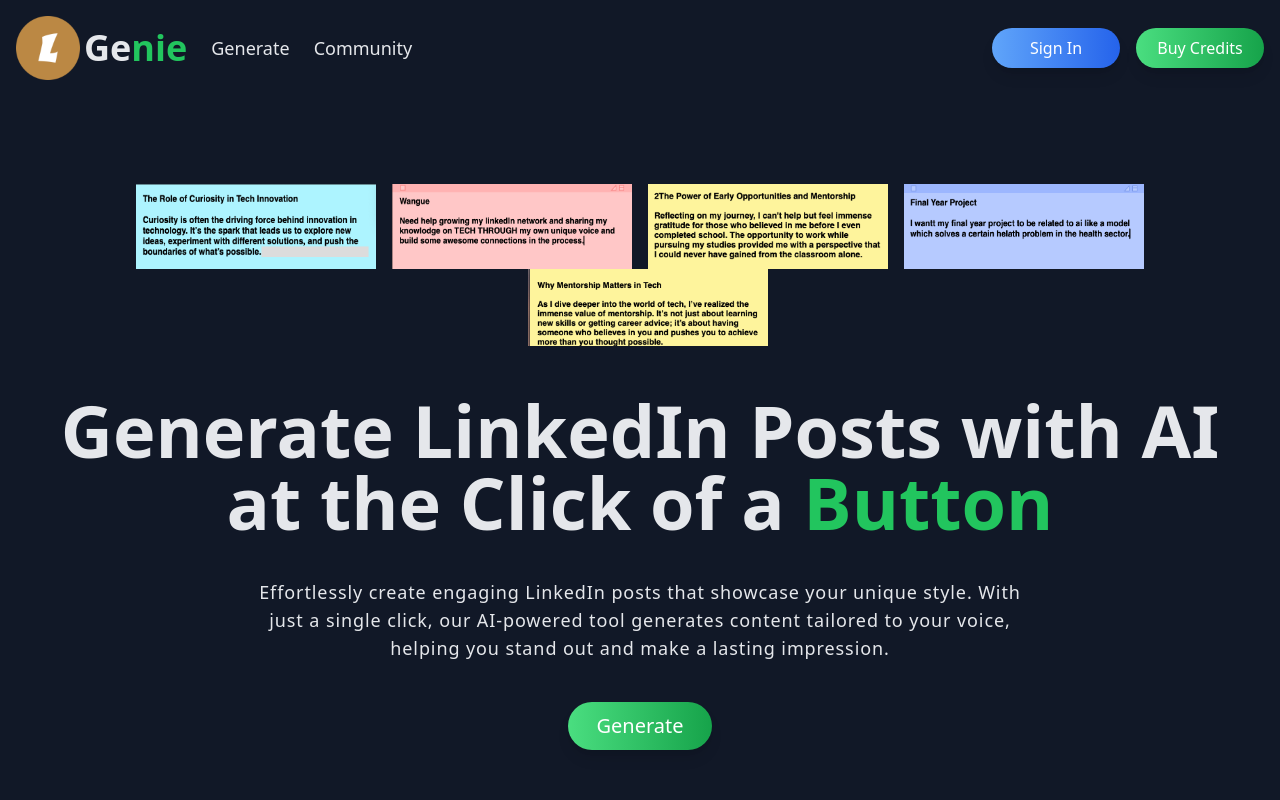
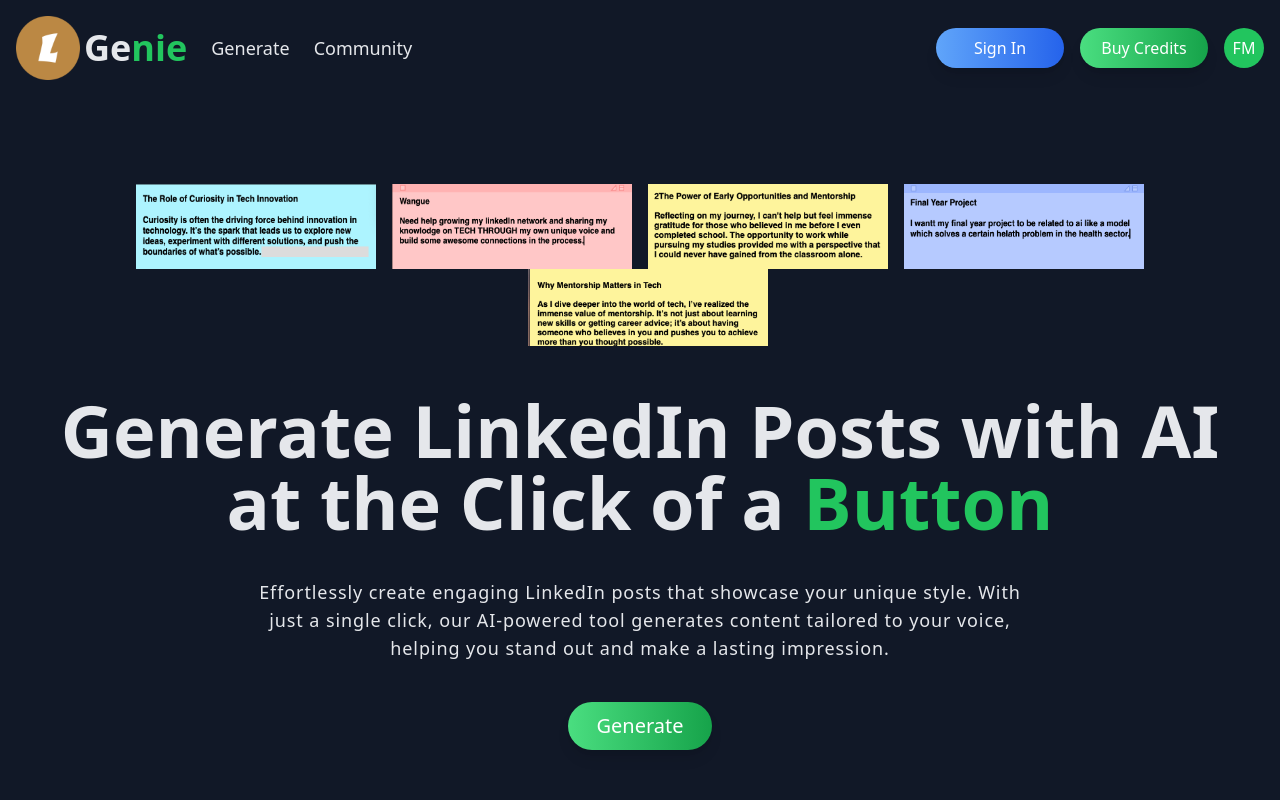
Before and after one commit to panda-zw/linkgenie-next, a Next.js app: page / in a window 1280 px wide. Shown: the top 800 px of the page. Built offline with nearby package versions, Linux system fonts and the light colour scheme; no server answers.

Commit message:
wip
dashboard and profle section

```diff
--- a/src/components/Navbar.js
+++ b/src/components/Navbar.js
@@ -84,6 +84,28 @@
                         Buy Credits
                     </button>
                 </Link>
+
+
+                <div className='relative'>
+                    <button className='w-9 h-9 sm:w-10 sm:h-10 rounded-full bg-green-500 overflow-hidden focus:outline-none'>
+                        <h1 className='text-white'>FM</h1>
+                    </button>
+                    <div className='absolute top-12 right-0 w-36 sm:w-40 bg-gray-800 rounded-lg shadow-lg hidden'>
+                        <Link href="/dashboard">
+                            <button className='block w-full py-2 px-4 text-left text-gray-200 hover:text-green-500 hover:bg-gray-700'>
+                                Dashboard
+                            </button>
+                        </Link>
+                        <Link href="/profile">
+                            <button className='block w-full py-2 px-4 text-left text-gray-200 hover:text-green-500 hover:bg-gray-700'>
+                                Profile
+                            </button>
+                        </Link>
+                    </div>
+                </div>
+
+
+
             </div>
         </div>
     );
```
